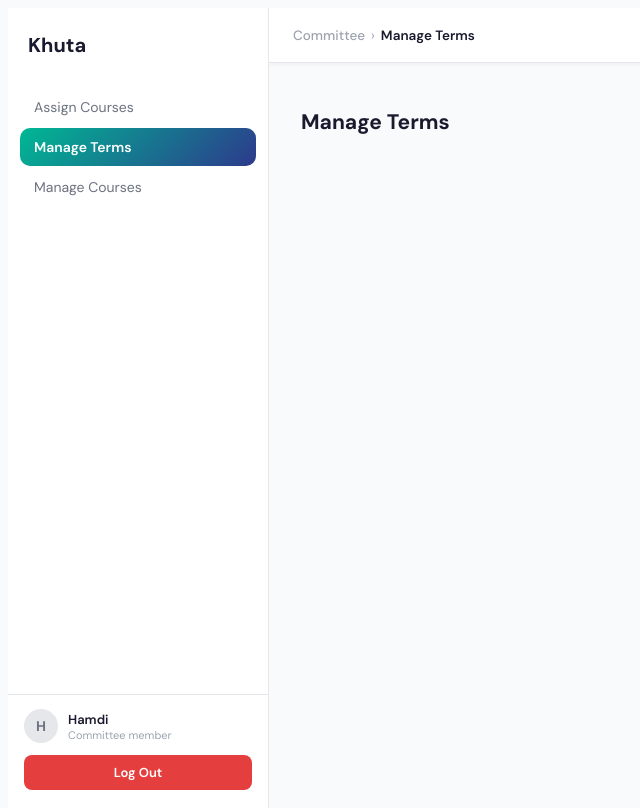
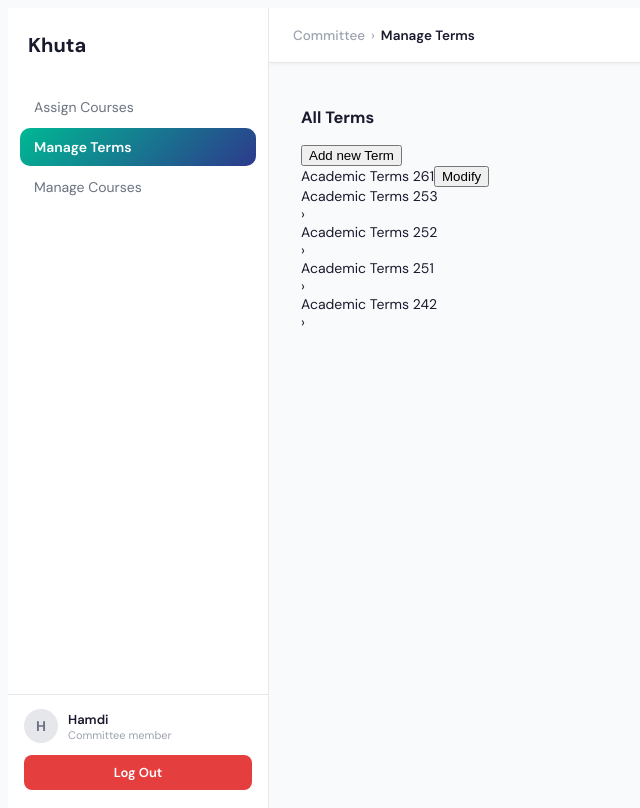
Before and after one commit to KawtharAlomran/SWE363ProjectGroup12, a React (Vite) app in the folder my-react-app/: page /committee/manage-terms in a window 1280 px wide. Shown: the whole page, without its empty margins (0-640 px from the left). Built offline with nearby package versions, Linux system fonts and the light colour scheme.

Commit message:
Manage term logic

```diff
--- a/my-react-app/src/Committee/Pages/ManageTerms.jsx
+++ b/my-react-app/src/Committee/Pages/ManageTerms.jsx
@@ -1,18 +1,54 @@
 import { useState } from 'react';
+import '../../styles/ManageTerms.css';
+
 const TERMS = [
-  { id: 1, name: 'Academic Terms 261' },
-  { id: 2, name: 'Academic Terms 253' },
-  { id: 3, name: 'Academic Terms 252' },
-  { id: 4, name: 'Academic Terms 251' },
-  { id: 5, name: 'Academic Terms 242' },
+  { id: 1, name: 'Academic Terms 261', year: 2026 },
+  { id: 2, name: 'Academic Terms 253', year: 2025 },
+  { id: 3, name: 'Academic Terms 252', year: 2024 },
+  { id: 4, name: 'Academic Terms 251', year: 2023 },
+  { id: 5, name: 'Academic Terms 242', year: 2022 },
 ];
+
 export default function ManageTerms() {
-    const [showAddNew, setShowAddNew] = useState(false);
-    const [currentPage, setCurrentPage] = useState(1);
-    if (showAddNew) {
-        return <div>Add New Term — coming soon</div>;
-    }
+  const TERMS_PER_PAGE = 5;
+  const totalPages = Math.ceil(TERMS.length / TERMS_PER_PAGE);
+  const [showAddNew, setShowAddNew] = useState(false);
+  const [currentPage, setCurrentPage] = useState(1);
+  const [selectedTerm, setSelectedTerm] = useState(null);
+  const currentYear = new Date().getFullYear();
 
+  if (showAddNew) {
+    return <div>Add New Term - coming soon</div>;
+  }
 
-  return <h2>Manage Terms</h2>;
+  if (selectedTerm) {
+    return <div>Term Details - {selectedTerm.name}</div>;
+  }
+
+  return (
+    <>
+      <h3>All Terms</h3>
+      <button onClick={() => setShowAddNew(true)}>Add new Term</button>
+
+      {TERMS.map((term) => (
+        <div key={term.id}>
+          <span>{term.name}</span>
+          {currentYear === term.year
+            ? <button onClick={() => setSelectedTerm(term)}>Modify</button>
+            : <div onClick={() => setSelectedTerm(term)}>›</div>
+          }
+        </div>
+      ))}
+
+      {totalPages > 1 && (
+        <div>
+          <button onClick={() => setCurrentPage(p => Math.max(1, p - 1))}>‹</button>
+          {Array.from({ length: totalPages }, (_, i) => i + 1).map(n => (
+            <button key={n} onClick={() => setCurrentPage(n)}>{n}</button>
+          ))}
+          <button onClick={() => setCurrentPage(p => Math.min(totalPages, p + 1))}>›</button>
+        </div>
+      )}
+    </>
+  );
 }
```
Also changed, not shown: my-react-app/src/styles/ManageTerms.css (added).
